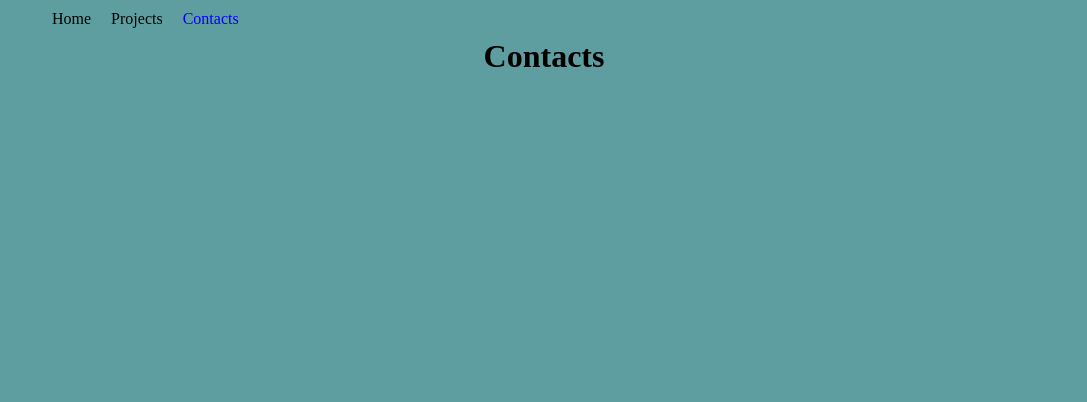
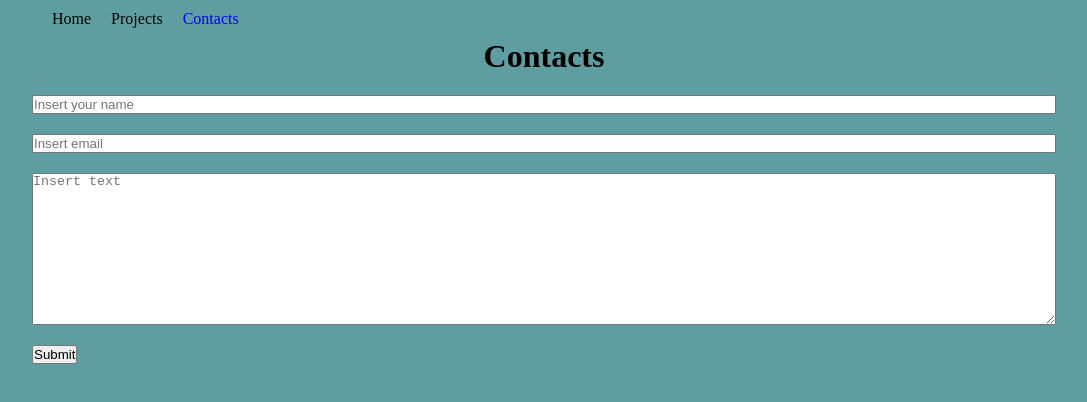
Before and after one commit to DanieleSpuria/vite-boolfolio, a Vue app: page /contacts in a window 1280 px wide. Shown: the top 402 px of the page, without its empty margins (96-1183 px from the left). Built offline with nearby package versions, Linux system fonts and the light colour scheme.

Commit message:
add ContactForm

```diff
--- /dev/null
+++ b/src/components/ContactForm.vue
@@ -0,0 +1,43 @@
+<script>
+  export default {
+    name: 'ContactForm',
+
+    data() {
+      return {
+        name: '',
+        email: '',
+        text: ''
+      }
+    },
+
+    methods: {
+      sendForm() {
+        const data = {
+          name: this.name,
+          email: this.email,
+          text: this.text
+        }
+
+        console.log(data);
+      }
+    }
+  }
+</script>
+
+<template>
+  <div class="box-email">
+    <input v-model="this.name" type="text" placeholder="Insert your name">
+    <input v-model="this.email" type="email" placeholder="Insert email">
+    <textarea v-model="this.text" cols="30" rows="10" placeholder="Insert text"></textarea>
+    <button @click="sendForm()">Submit</button>
+  </div>
+</template>
+
+<style lang="scss" scoped>
+  input,
+  textarea {
+    display: block;
+    margin: 20px 0;
+    width: 100%;
+  }
+</style>
--- a/src/pages/Contacts.vue
+++ b/src/pages/Contacts.vue
@@ -1,11 +1,18 @@
 <script>
+  import ContactForm from '../components/ContactForm.vue';
+
   export default {
-    name: 'contacts'
+    name: 'contacts',
+
+    components: {
+      ContactForm
+    }
   }
 </script>
 
 <template>
   <h1>Contacts</h1>
+  <ContactForm/>
 </template>
 
 <style>
```
